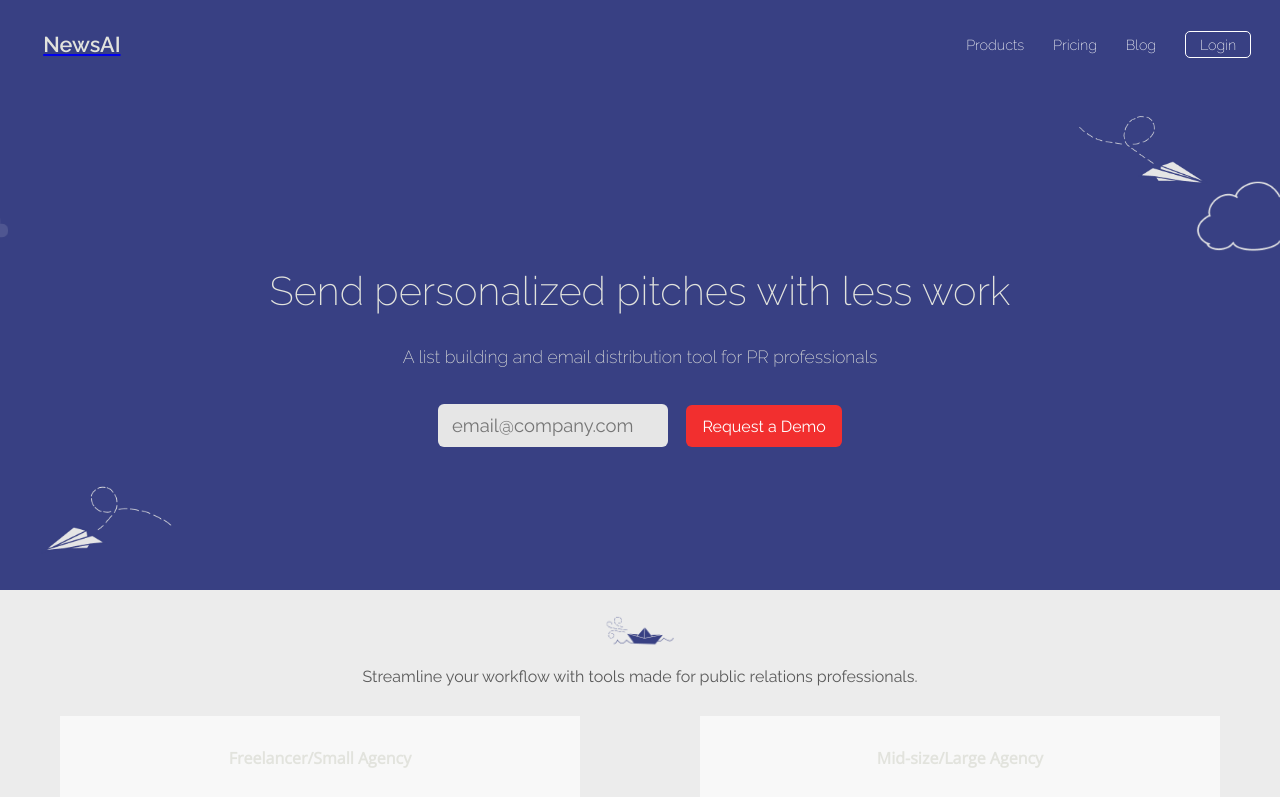
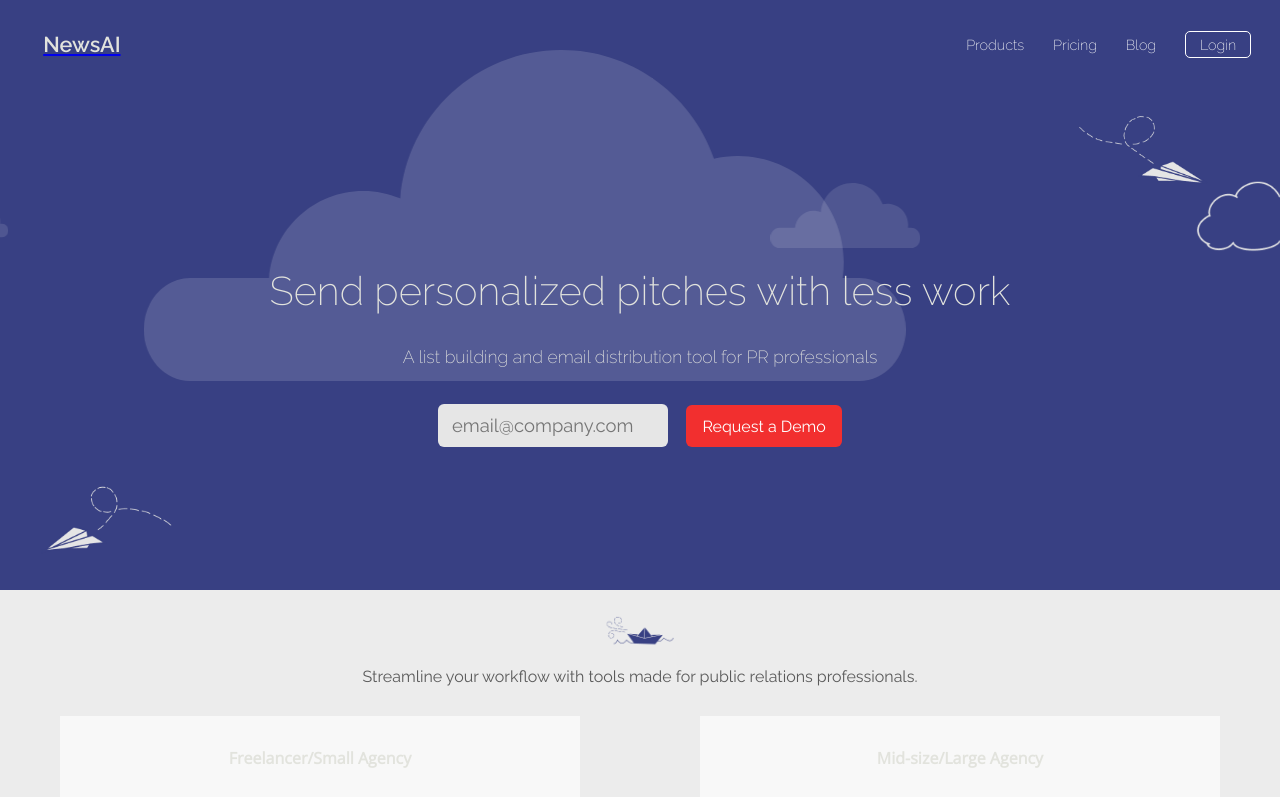
Before and after one commit to news-ai/site-revamp, a React (Create React App) app: page / in a window 1280 px wide. Shown: the top 797 px of the page. Built offline with nearby package versions, Linux system fonts and the light colour scheme.

Commit message:
fidding w/ animationg

```diff
--- a/src/App.js
+++ b/src/App.js
@@ -29,10 +29,16 @@ class App extends Component {
         <div id='wrapper'>
           <div id='landing' className='grey-font'>
             <div className='clouds'>
-              <svg className='cloud small' version='1.1' xmlns='http://www.w3.org/2000/svg' xmlnsXlink='http://www.w3.org/1999/xlink' x='0px' y='0px' width='762px' height='331px' viewBox='0 0 762 331' enable-background='new 0 0 762 331' xmlSpace='preserve'>
+              <svg className='cloud small' version='1.1' xmlns='http://www.w3.org/2000/svg' xmlnsXlink='http://www.w3.org/1999/xlink' x='0px' y='0px' width='762px' height='331px' viewBox='0 0 762 331' enableBackground='new 0 0 762 331' xmlSpace='preserve'>
                 <path fill='#FFFFFF' d='M715.394,228h-16.595c0.79-5.219,1.201-10.562,1.201-16c0-58.542-47.458-106-106-106 c-8.198,0-16.178,0.932-23.841,2.693C548.279,45.434,488.199,0,417.5,0c-84.827,0-154.374,65.401-160.98,148.529 C245.15,143.684,232.639,141,219.5,141c-49.667,0-90.381,38.315-94.204,87H46.607C20.866,228,0,251.058,0,279.5 S20.866,331,46.607,331h668.787C741.133,331,762,307.942,762,279.5S741.133,228,715.394,228z' />
               </svg>
-              <svg className='cloud smaller' version='1.1' xmlns='http://www.w3.org/2000/svg' xmlnsXlink='http://www.w3.org/1999/xlink' x='0px' y='0px' width='762px' height='331px' viewBox='0 0 762 331' enable-background='new 0 0 762 331' xmlSpace='preserve'>
+              <svg className='cloud smaller' version='1.1' xmlns='http://www.w3.org/2000/svg' xmlnsXlink='http://www.w3.org/1999/xlink' x='0px' y='0px' width='762px' height='331px' viewBox='0 0 762 331' enableBackground='new 0 0 762 331' xmlSpace='preserve'>
+                <path fill='#FFFFFF' d='M715.394,228h-16.595c0.79-5.219,1.201-10.562,1.201-16c0-58.542-47.458-106-106-106 c-8.198,0-16.178,0.932-23.841,2.693C548.279,45.434,488.199,0,417.5,0c-84.827,0-154.374,65.401-160.98,148.529 C245.15,143.684,232.639,141,219.5,141c-49.667,0-90.381,38.315-94.204,87H46.607C20.866,228,0,251.058,0,279.5 S20.866,331,46.607,331h668.787C741.133,331,762,307.942,762,279.5S741.133,228,715.394,228z' />
+              </svg>
+              <svg className='cloud distant slower' version='1.1' xmlns='http://www.w3.org/2000/svg' xmlnsXlink='http://www.w3.org/1999/xlink' x='0px' y='0px' width='762px' height='331px' viewBox='0 0 762 331' enableBackground='new 0 0 762 331' xmlSpace='preserve'>
+                <path fill='#FFFFFF' d='M715.394,228h-16.595c0.79-5.219,1.201-10.562,1.201-16c0-58.542-47.458-106-106-106 c-8.198,0-16.178,0.932-23.841,2.693C548.279,45.434,488.199,0,417.5,0c-84.827,0-154.374,65.401-160.98,148.529 C245.15,143.684,232.639,141,219.5,141c-49.667,0-90.381,38.315-94.204,87H46.607C20.866,228,0,251.058,0,279.5 S20.866,331,46.607,331h668.787C741.133,331,762,307.942,762,279.5S741.133,228,715.394,228z' />
+              </svg>
+              <svg className='cloud small distant' version='1.1' xmlns='http://www.w3.org/2000/svg' xmlnsXlink='http://www.w3.org/1999/xlink' x='0px' y='0px' width='762px' height='331px' viewBox='0 0 762 331' enableBackground='new 0 0 762 331' xmlSpace='preserve'>
                 <path fill='#FFFFFF' d='M715.394,228h-16.595c0.79-5.219,1.201-10.562,1.201-16c0-58.542-47.458-106-106-106 c-8.198,0-16.178,0.932-23.841,2.693C548.279,45.434,488.199,0,417.5,0c-84.827,0-154.374,65.401-160.98,148.529 C245.15,143.684,232.639,141,219.5,141c-49.667,0-90.381,38.315-94.204,87H46.607C20.866,228,0,251.058,0,279.5 S20.866,331,46.607,331h668.787C741.133,331,762,307.942,762,279.5S741.133,228,715.394,228z' />
               </svg>
             </div>
--- a/src/Slider.js
+++ b/src/Slider.js
@@ -13,7 +13,6 @@ class Slider extends Component {
   render() {
     const {children, slidesToShow, containerStyle} = this.props;
     const {currentPage} = this.state;
-    let configs = [];
 
     const numSlidesPerView = slidesToShow || 1;
     const setSize = Math.ceil(children.length / numSlidesPerView);
--- a/src/css/stylesheet.css
+++ b/src/css/stylesheet.css
@@ -156,14 +156,17 @@ body {
 }
 
 .cloud.smaller {
-  margin-right: 400px;
-  width: 100px;
+/*  margin-right: 400px;
+*/  width: 100px;
   margin-top: 50px;
 }
 
 .cloud.small {
-/*  margin-right: 200px;
-*/  width: 150px;
+	width: 150px;
+}
+
+.cloud.distant {
+	z-index: 1;
 }
 
 .cloud {
@@ -184,6 +187,12 @@ body {
   animation-direction: forwards;
   animation-iteration-count: infinite;
   animation-duration: 12s;
+}
+
+.cloud.slower {
+  -webkit-animation-duration: 16s;
+  -moz-animation-duration: 16s;
+  animation-duration: 16s;
 }
 
 @-webkit-keyframes cloud-movement {
```
